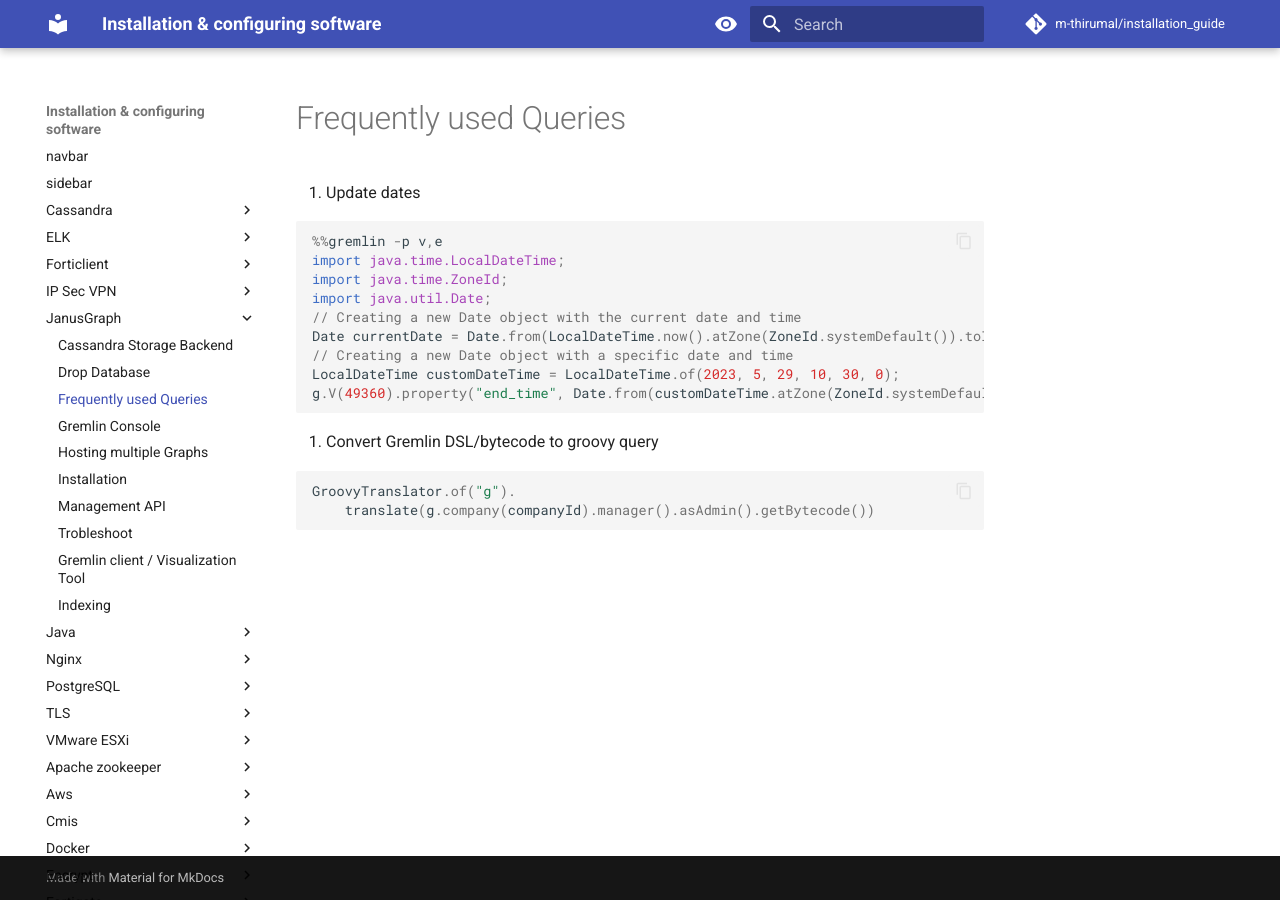
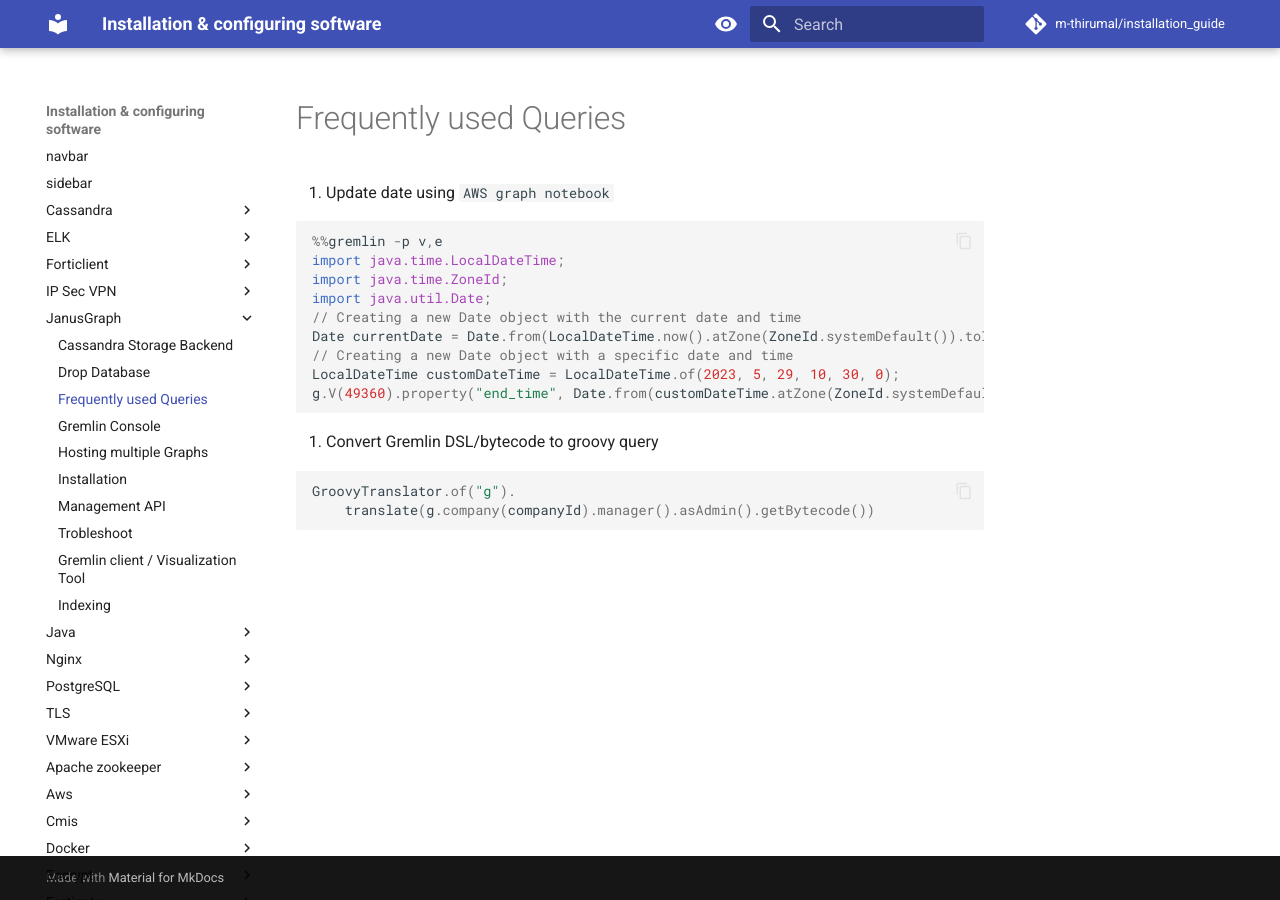
Before and after one commit to m-thirumal/installation_guide, an MkDocs documentation site: the page built from docs/JanusGraph/Frequently Used Query.md, in a window 1280 px wide. Built offline with MkDocs 1.6.1 and Material for MkDocs 9.7.7, drawn with Linux system fonts in a browser that asks for light colours; comment, search, counter and statistics services are not loaded.

Commit message:
Update Frequently Used Query.md

````diff
--- a/docs/JanusGraph/Frequently Used Query.md
+++ b/docs/JanusGraph/Frequently Used Query.md
@@ -1,6 +1,6 @@
 # Frequently used Queries
 
-1. Update dates
+1. Update date using `AWS graph notebook`
 
 ```java
 %%gremlin -p v,e
````
